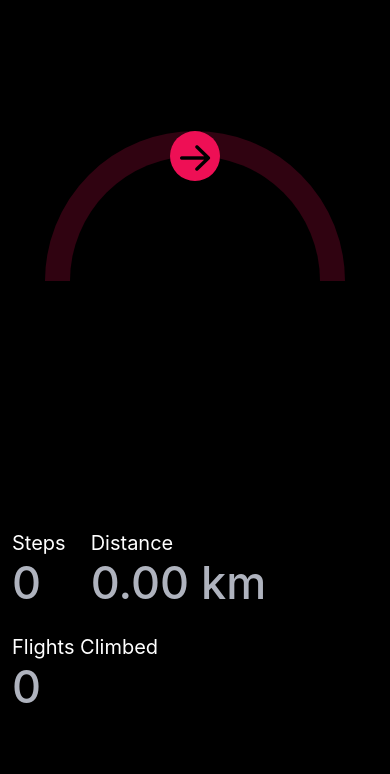
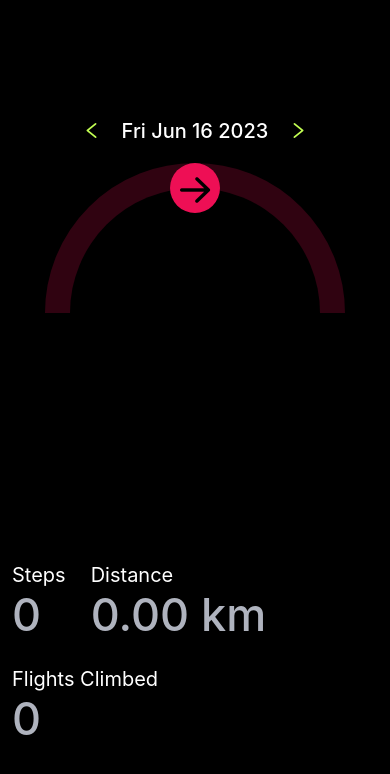
Before and after one commit to notJust-dev/StepCounter, a React Native app: screen / in a window 390 px wide. Shown: the top 774 px of the page. Built offline with nearby package versions, Linux system fonts and the light colour scheme.

Commit message:
Date picker

```diff
--- a/App.tsx
+++ b/App.tsx
@@ -9,6 +9,7 @@
 } from 'react-native-health';
 import { useEffect, useState } from 'react';
 import useHealthData from './src/hooks/useHealthData';
+import { AntDesign } from '@expo/vector-icons';
 
 const permissions: HealthKitPermissions = {
   permissions: {
@@ -24,10 +25,36 @@
 const STEPS_GOAL = 10_000;
 
 export default function App() {
-  const { steps, flights, distance } = useHealthData(new Date(2023, 5, 16));
+  const [date, setDate] = useState(new Date());
+  const { steps, flights, distance } = useHealthData(date);
+
+  const changeDate = (numDays) => {
+    const currentDate = new Date(date); // Create a copy of the current date
+    // Update the date by adding/subtracting the number of days
+    currentDate.setDate(currentDate.getDate() + numDays);
+
+    setDate(currentDate); // Update the state variable
+  };
 
   return (
     <View style={styles.container}>
+      <View style={styles.datePicker}>
+        <AntDesign
+          onPress={() => changeDate(-1)}
+          name="left"
+          size={20}
+          color="#C3FF53"
+        />
+        <Text style={styles.date}>{date.toDateString()}</Text>
+
+        <AntDesign
+          onPress={() => changeDate(1)}
+          name="right"
+          size={20}
+          color="#C3FF53"
+        />
+      </View>
+
       <RingProgress
         radius={150}
         strokeWidth={50}
@@ -58,4 +85,16 @@
     flexWrap: 'wrap',
     marginTop: 100,
   },
+  datePicker: {
+    alignItems: 'center',
+    padding: 20,
+    flexDirection: 'row',
+    justifyContent: 'center',
+  },
+  date: {
+    color: 'white',
+    fontWeight: '500',
+    fontSize: 20,
+    marginHorizontal: 20,
+  },
 });
```
